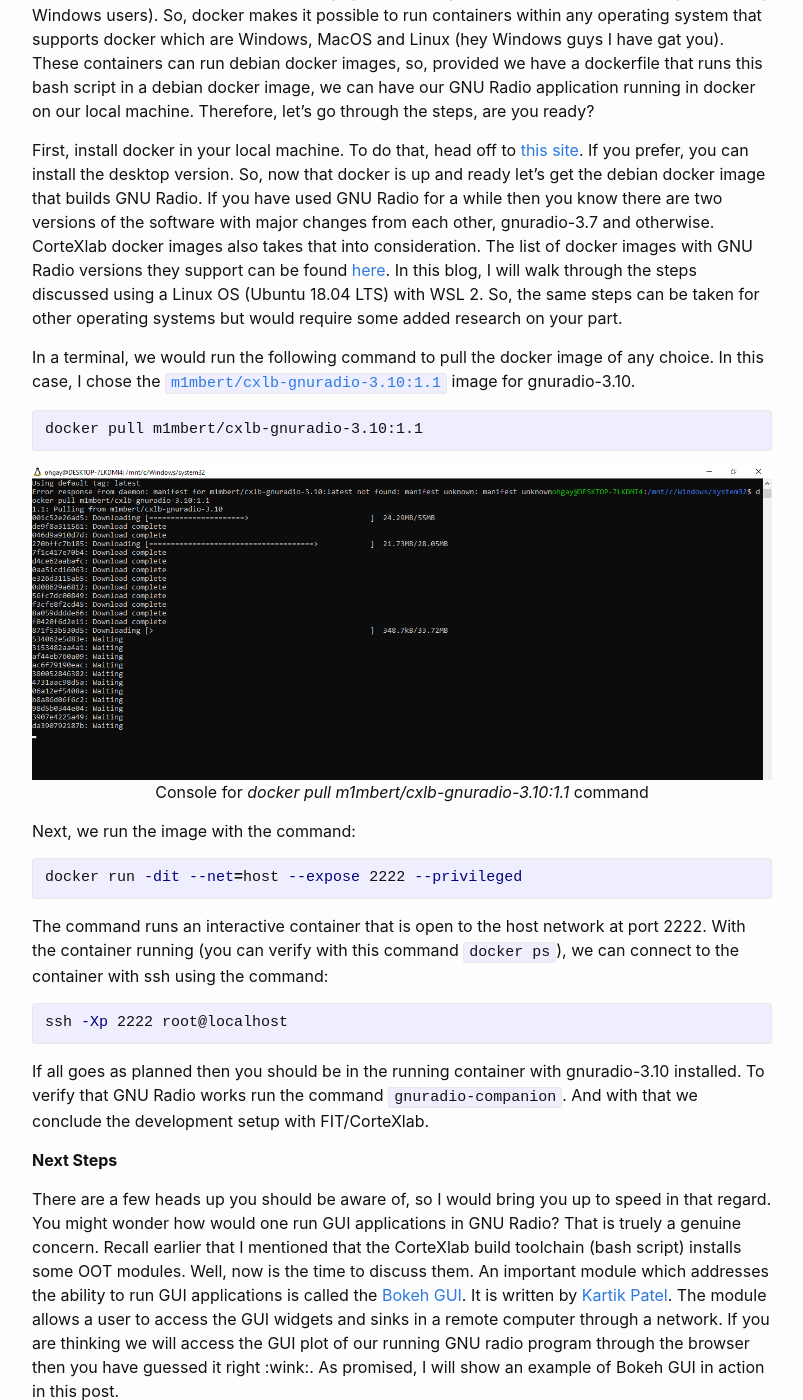
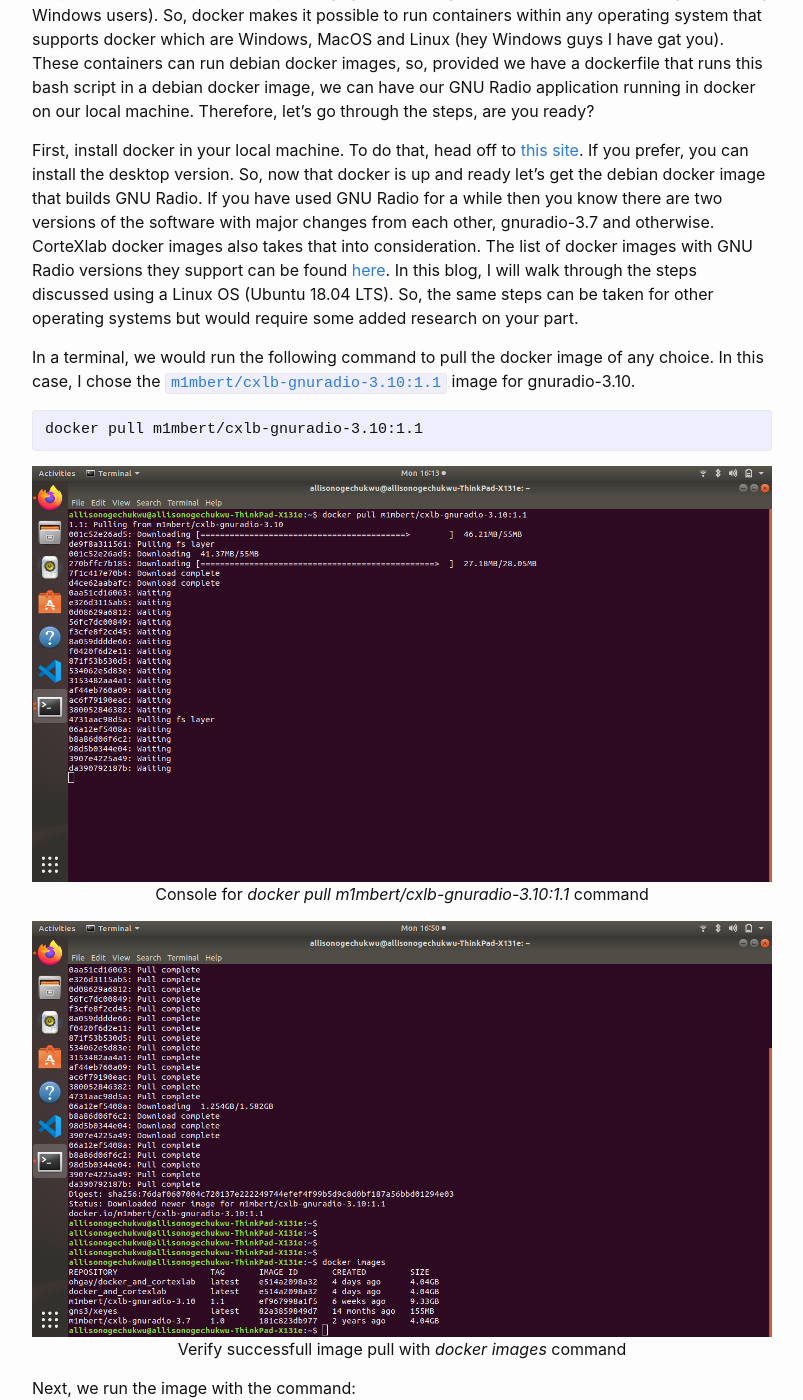
Before and after one commit to AllisonOge/allisonoge.github.io, a Jekyll site: the page built from _posts/2022-10-09-a-walkthrough-fit-cortexlab-for-easier-gnu-radio-devops.markdown, in a window 1280 px wide and 1400 px high, scrolled down 1077 px. Shown: the whole window, without its empty margins (238-1041 px from the left). Built offline with Jekyll 4.4.1, drawn with Linux system fonts in a browser that asks for light colours; comment, search, counter and statistics services are not loaded; some of the changed text lies outside the part shown.

Commit message:
Updated devops post fit/cortexlab
Included three images: verify-image-pull, run-container-command, and verify-runing-container.

```diff
--- a/_posts/2022-10-09-a-walkthrough-fit-cortexlab-for-easier-gnu-radio-devops.markdown
+++ b/_posts/2022-10-09-a-walkthrough-fit-cortexlab-for-easier-gnu-radio-devops.markdown
@@ -15,11 +15,11 @@
 
 Let's begin by heading off to the the toolchain build [repo][clb-toolchain]{:target="_blank"}. It has a bash script that builds GNU Radio and all its dependencies as well as some OOT modules. We are one step closer to easing up the development setup but where does docker come in? Great question. Obviously, the bash script was built for a particular operating system and if you have noticed the debian system (sorry Windows users). So, docker makes it possible to run containers within any operating system that supports docker which are Windows, MacOS and Linux (hey Windows guys I have gat you). These containers can run debian docker images, so, provided we have a dockerfile that runs this bash script in a debian docker image, we can have our GNU Radio application running in docker on our local machine. Therefore, let's go through the steps, are you ready?
 
-First, install docker in your local machine. To do that, head off to [this site][docker-install]{:target="_blank"}. If you prefer, you can install the desktop version. So, now that docker is up and ready let's get the debian docker image that builds GNU Radio. If you have used GNU Radio for a while then you know there are two versions of the software with major changes from each other, gnuradio-3.7 and otherwise. CorteXlab docker images also takes that into consideration. The list of docker images with GNU Radio versions they support can be found [here][clb-images]{:target="_blank"}. In this blog, I will walk through the steps discussed using a Linux OS (Ubuntu 18.04 LTS) with WSL 2. So, the same steps can be taken for other operating systems but would require some added research on your part.
+First, install docker in your local machine. To do that, head off to [this site][docker-install]{:target="_blank"}. If you prefer, you can install the desktop version. So, now that docker is up and ready let's get the debian docker image that builds GNU Radio. If you have used GNU Radio for a while then you know there are two versions of the software with major changes from each other, gnuradio-3.7 and otherwise. CorteXlab docker images also takes that into consideration. The list of docker images with GNU Radio versions they support can be found [here][clb-images]{:target="_blank"}. In this blog, I will walk through the steps discussed using a Linux OS (Ubuntu 18.04 LTS). So, the same steps can be taken for other operating systems but would require some added research on your part.
 
 In a terminal, we would run the following command to pull the docker image of any choice. In this case, I chose the [`m1mbert/cxlb-gnuradio-3.10:1.1`][clb-hub]{:target="_blank"} image for gnuradio-3.10.
 
-{% highlight bash %}
+{% highlight shell %}
 docker pull m1mbert/cxlb-gnuradio-3.10:1.1
 {% endhighlight %}
 
@@ -27,16 +27,30 @@
   <img src="/images/docker-pull.png" alt="docker pull console">
   <figcation>Console for <em>docker pull m1mbert/cxlb-gnuradio-3.10:1.1</em> command</figcation>
 </figure>
+<figure style="text-align:center">
+  <img src="/images/verify-successful-pull.png" alt="docker pull console">
+  <figcation>Verify successfull image pull with <em>docker images</em> command</figcation>
+</figure>
 
 Next, we run the image with the command:
 
-{% highlight bash %}
-docker run -dit --net=host --expose 2222 --privileged
+{% highlight shell %}
+docker run -dit --net=host --expose 2222 --privileged m1mbert/cxlb-gnuradio-3.10:1.1
 {% endhighlight %}
+
+<figure style="text-align:center">
+  <img src="/images/run-docker-instance.png" alt="docker pull console">
+  <figcation>Console for <em>docker run -dit --net=host --expose 2222 --privileged m1mbert/cxlb-gnuradio-3.10:1.1</em> command</figcation>
+</figure>
+<figure style="text-align:center">
+  <img src="/images/verify-successful-run.png" alt="docker pull console">
+  <figcation>Verify successful docker instance run with <em>docker ps</em> command</figcation>
+</figure>
+
 
 The command runs an interactive container that is open to the host network at port 2222. With the container running (you can verify with this command `docker ps`), we can connect to the container with ssh using the command:
 
-{% highlight bash %}
+{% highlight shell %}
 ssh -Xp 2222 root@localhost
 {% endhighlight %}
 
```
Also changed, not shown: images/docker-pull.png, images/run-docker-instance.png (added), images/verify-successful-pull.png (added), images/verify-successful-run.png (added).
